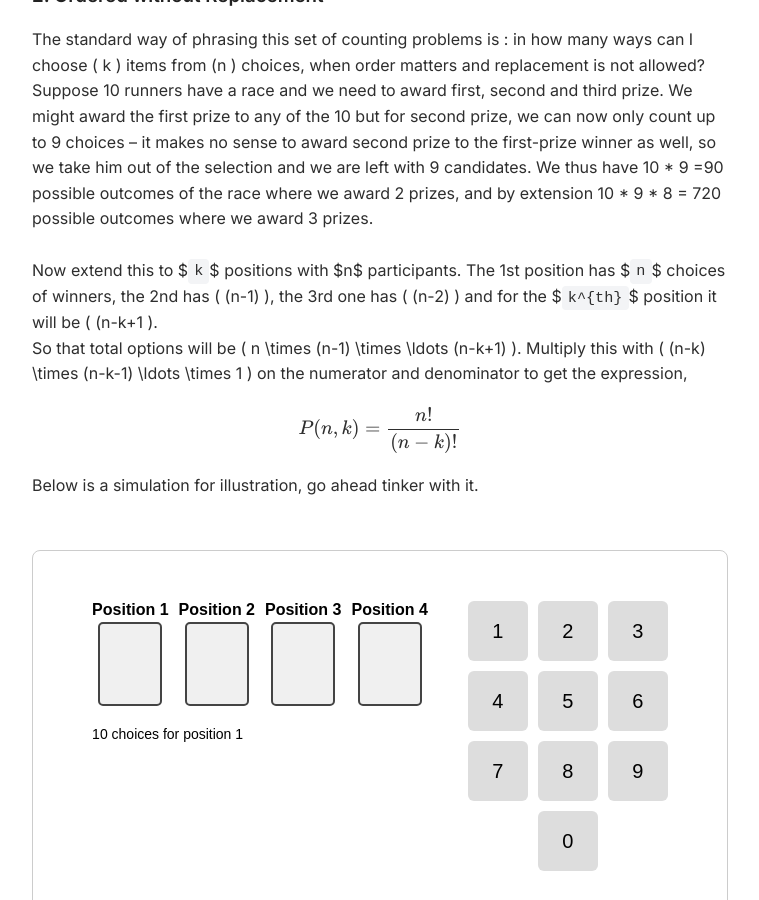
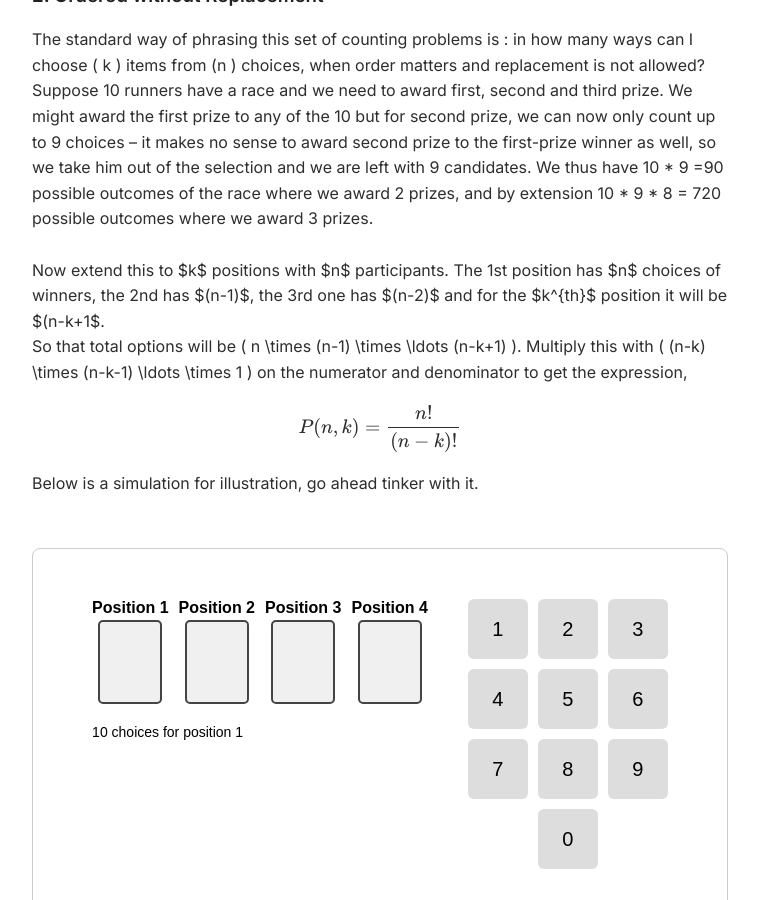
Before and after one commit to 21f3002975/21f3002975.github.io, a Jekyll site: the page built from index.md, in a window 1280 px wide and 900 px high, scrolled down 7525 px. Shown: the whole window, without its empty margins (324-1083 px from the left). Built offline with Jekyll 4.4.1, drawn with Linux system fonts in a browser that asks for light colours; nearby versions of some CDN libraries.

Commit message:
Latext update

```diff
--- a/index.md
+++ b/index.md
@@ -247,7 +247,7 @@ The standard way of phrasing this set of counting problems is : in how many ways
 
 Suppose 10 runners have a race and we need to award first, second and third prize. We might award the first prize to any of the 10 but for second prize, we can now only count up to 9 choices – it makes no sense to award second prize to the first-prize winner as well, so we take him out of the selection and we are left with 9 candidates. We thus have 10 * 9 =90 possible outcomes of the race where we award 2 prizes, and by extension 10 * 9 * 8 = 720 possible outcomes where we award 3 prizes.
 <br><br>
-Now extend this to $`k`$  positions with $n$ participants. The 1st position has $`n`$ choices of winners, the 2nd has \( (n-1) \), the 3rd one has \( (n-2) \) and for the $`k^{th}`$ position it will be \( (n-k+1 \).
+Now extend this to $k$  positions with $n$ participants. The 1st position has $n$ choices of winners, the 2nd has $(n-1)$, the 3rd one has $(n-2)$ and for the $k^{th}$ position it will be $(n-k+1$.
 
 So that total options will be \( n \times (n-1) \times \ldots (n-k+1) \). Multiply this with \( (n-k) \times (n-k-1) \ldots \times 1 \) on the numerator and denominator to get the expression,
 
```
